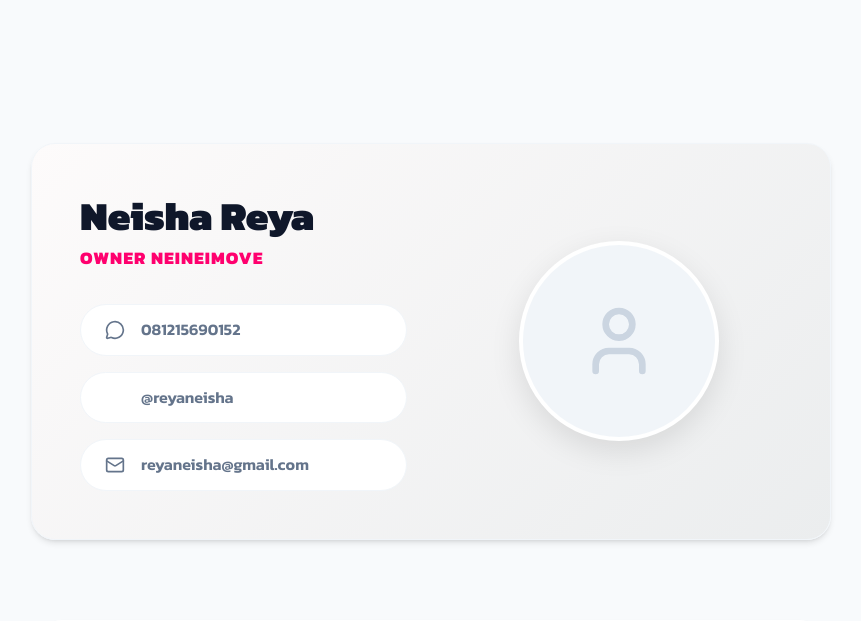
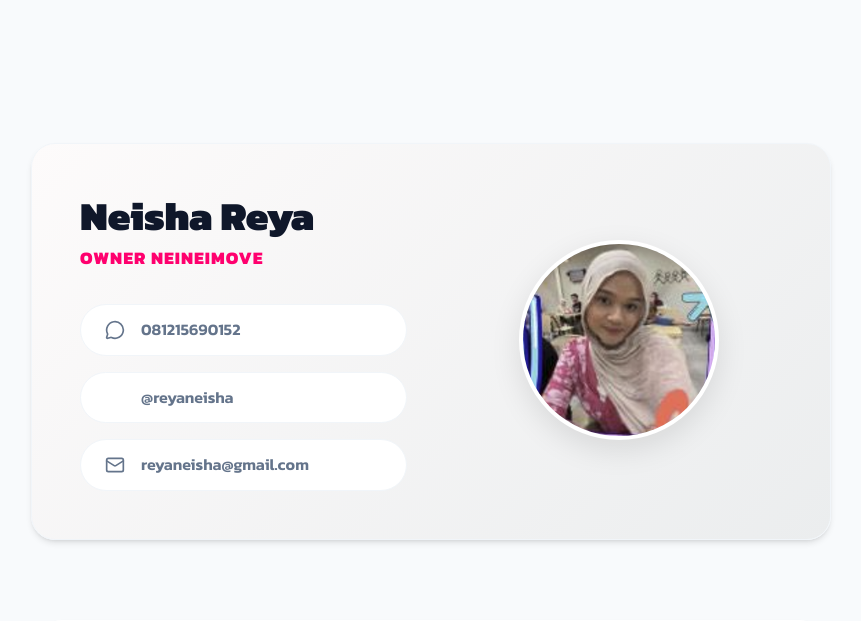
Before and after one commit to dzakyahnaf/NeiMove, a PHP site: page /pages/tentang.php in a window 1280 px wide. Shown: the part 1185-1806 px from the top of the page, without its empty margins (209-1070 px from the left). Run offline with PHP 8.4, Linux system fonts and the light colour scheme.

Commit message:
Update testimonial WA link and replace owner placeholder with profil.png

```diff
--- a/pages/tentang.php
+++ b/pages/tentang.php
@@ -76,7 +76,7 @@ include '../includes/header.php';
             </div>
             <div style="flex: 1; min-width: 250px; text-align: center;">
                 <div style="width: 200px; height: 200px; border-radius: 50%; background: var(--gray-100); display: inline-flex; justify-content: center; align-items: center; border: 4px solid white; box-shadow: 0 10px 30px rgba(0,0,0,0.1); overflow: hidden;">
-                    <i data-lucide="user" style="width: 80px; height: 80px; color: var(--gray-300);"></i>
+                    <img src="../assets/images/profil.png" alt="Neisha Reya" style="width: 100%; height: 100%; object-fit: cover;">
                 </div>
             </div>
         </div>
--- a/pages/testimoni.php
+++ b/pages/testimoni.php
@@ -97,7 +97,7 @@ include '../includes/header.php';
         <h2 style="color: white; font-size: 2rem; font-weight: 800; margin-bottom: 1rem;">Butuh Bantuan Lebih Lanjut?</h2>
         <p style="opacity: 0.8; margin-bottom: 2rem; max-width: 500px; margin-left: auto; margin-right: auto;">Tim customer service kami siap melayani Anda 24/7 melalui WhatsApp.</p>
 
-        <a href="https://wa.me/6281234567890" target="_blank" class="btn btn-primary" style="background: #25D366; color: white; padding: 1rem 2rem; font-size: 1.1rem;">
+        <a href="https://wa.me/6281215690152" target="_blank" class="btn btn-primary" style="background: #25D366; color: white; padding: 1rem 2rem; font-size: 1.1rem;">
             <i data-lucide="message-circle"></i> Hubungi WhatsApp Cepat
         </a>
     </div>
```
Also changed, not shown: assets/images/profil.png (added).
